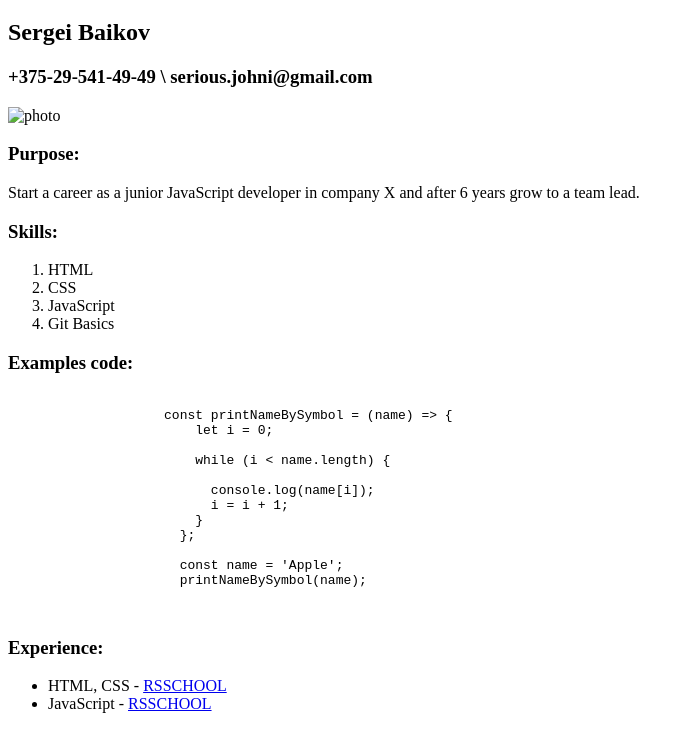
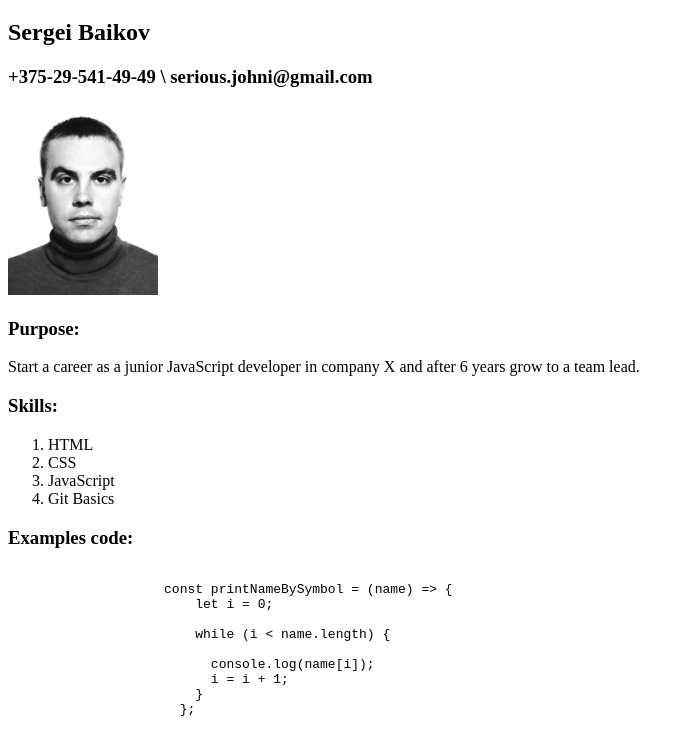
Before and after one commit to SergeiBaikov/rsschool-cv, a plain HTML site: page index.html in a window 1280 px wide. Shown: the part 61-790 px from the top of the page, without its empty margins (0-694 px from the left). Drawn offline with Linux system fonts and the light colour scheme.

Commit message:
feat: create folders css, img & add photo

```diff
--- a/index.html
+++ b/index.html
@@ -16,7 +16,7 @@
             <!--contact information-->
             <h2>Sergei Baikov</h2>
             <h3>+375-29-541-49-49 \ serious.johni@gmail.com</h3>
-            <img src="" alt="photo">
+            <img src="img\photo.jpg" alt="photo" width="150px">
         </section>
     </div>
     <div>
@@ -69,4 +69,5 @@
         </section>
     </div>
 </body>
+
 </html>
```
Also changed, not shown: css/style.css (added), img/photo.jpg (added).
